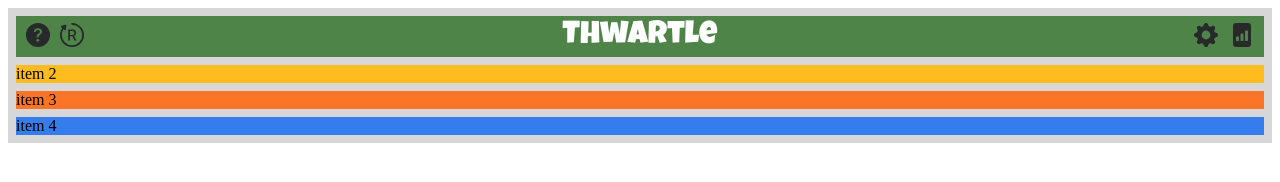
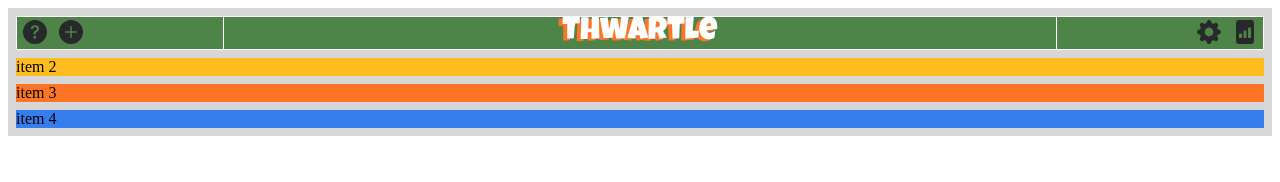
Before and after one commit to jacob-squires/htmltesting, a plain HTML site: page index.html in a window 1280 px wide. Drawn offline with Linux system fonts and the light colour scheme.

Commit message:
Header work.

```diff
--- a/index.html
+++ b/index.html
@@ -23,7 +23,7 @@
                                 xmlns="http://www.w3.org/2g00/svg"
                                 width="24"
                                 height="24"
-                                fill="var(--color_4)"
+                                fill="var(--color04)"
                                 class="bi bi-question-circle-fill"
                                 viewBox="0 0 16 16"
                             >
@@ -32,23 +32,20 @@
                                 />
                             </svg>
                         </button>
-                        <a href="index.html">
-                            <svg
-                                xmlns="http://www.w3.org/2000/svg"
+                        <button
+                            class="header-button"
+                            onclick="window.location.href='/index.html'"
+                        >
+                            <svg xmlns="http://www.w3.org/2000/svg"
                                 width="24"
                                 height="24"
-                                fill="var(--color_4)"
-                                class="bi bi-bootstrap-reboot"
+                                fill="var(--color04)"
+                                class="bi bi-plus-circle-fill"
                                 viewBox="0 0 16 16"
                             >
-                                <path
-                                    d="M1.161 8a6.84 6.84 0 1 0 6.842-6.84.58.58 0 1 1 0-1.16 8 8 0 1 1-6.556 3.412l-.663-.577a.58.58 0 0 1 .227-.997l2.52-.69a.58.58 0 0 1 .728.633l-.332 2.592a.58.58 0 0 1-.956.364l-.643-.56A6.812 6.812 0 0 0 1.16 8z"
-                                />
-                                <path
-                                    d="M6.641 11.671V8.843h1.57l1.498 2.828h1.314L9.377 8.665c.897-.3 1.427-1.106 1.427-2.1 0-1.37-.943-2.246-2.456-2.246H5.5v7.352h1.141zm0-3.75V5.277h1.57c.881 0 1.416.499 1.416 1.32 0 .84-.504 1.324-1.386 1.324h-1.6z"
-                                />
+                                <path d="M16 8A8 8 0 1 1 0 8a8 8 0 0 1 16 0zM8.5 4.5a.5.5 0 0 0-1 0v3h-3a.5.5 0 0 0 0 1h3v3a.5.5 0 0 0 1 0v-3h3a.5.5 0 0 0 0-1h-3v-3z"/>
                             </svg>
-                        </a>
+                        </button>
                     </div>
                     <div class="header-logo">Thwartle</div>
                     <div class="header-right">
@@ -60,7 +57,7 @@
                                 xmlns="http://www.w3.org/2000/svg"
                                 width="24"
                                 height="24"
-                                fill="var(--color_4)"
+                                fill="var(--color04)"
                                 class="bi bi-gear-fill"
                                 viewBox="0 0 16 16"
                             >
@@ -76,7 +73,7 @@
                             xmlns="http://www.w3.org/2000/svg"
                             width="24"
                             height="24"
-                            fill="var(--color_4)"
+                            fill="var(--color04)"
                             class="bi bi-file-bar-graph-fill"
                             viewBox="0 0 16 16"
                         >
--- a/styles.css
+++ b/styles.css
@@ -2,18 +2,20 @@
 /* BASIC SETUP
 /* -------------------------------------------------------------------------- */
 :root {
-    --color_1: hsl(0, 0%, 100%);
-    --color_2: hsl(120, 1%, 60%);
-    --color_3: hsl(214, 6%, 24%);
-    --color_4: hsl(210, 5%, 16%);
-    --color_5: hsl(200, 5%, 12%);
-    --color_6: hsl(114, 29%, 40%);
-    --color_7: hsl(42, 100%, 56%);
-    --color_8: hsl(217, 84%, 57%);
-    --color_9: hsl(22, 97%, 57%);
-    --color_10: hsl(114, 29%, 56%);
-    --color_11: hsl(120, 1%, 84%);
-    --color_12: hsl(216, 6%, 16%);
+    --color01: hsl(0, 0%, 100%);
+    --color02: hsl(120, 1%, 60%);
+    --color03: hsl(214, 6%, 24%);
+    --color04: hsl(210, 5%, 16%);
+    --color05: hsl(200, 5%, 12%);
+    --color06: hsl(114, 29%, 40%);
+    --color07: hsl(42, 100%, 56%);
+    --color08: hsl(217, 84%, 57%);
+    --color09: hsl(22, 97%, 57%);
+    --color10: hsl(114, 29%, 56%);
+    --color11: hsl(120, 1%, 84%);
+    --color12: hsl(216, 6%, 16%);
+
+    --header-height: 4vh;
 }
 /* -------------------------------------------------------------------------- */
 /* MAIN FLEX LAYOUT
@@ -26,7 +28,7 @@
     /* flex-flow: column; */
     flex-direction: column;
 
-    background-color: var(--color_11);
+    background-color: var(--color11);
     height: 100%;
     padding: 8px;
     gap: 8px;
@@ -38,27 +40,28 @@
     padding: 8px;
 } */
 .header {
-    background: var(--color_6);
+    background: var(--color06);
     /* flex:0 1 auto; */
     order: 0;
     flex-grow: 0;
     overflow: auto;
+    /* height: 8vh; */
 }
 .game {
-    background: var(--color_7);
+    background: var(--color07);
     /* flex:1 1 auto; */
     flex-grow: 1;
     align-self: auto;
     overflow: auto;
 }
 .keyboard {
-    background: var(--color_9);
+    background: var(--color09);
     flex-grow: 1;
     align-self: auto;
     overflow: auto;
 }
 .ads {
-    background: var(--color_8);
+    background: var(--color08);
     flex-grow: 1;
     align-self: auto;
     overflow: auto;
@@ -69,32 +72,41 @@
 /* -------------------------------------------------------------------------- */
 .header-grid {
     display: grid;
-    grid-template-columns: 1fr 1fr 1fr;
+    grid-template-columns: 0.5fr 2fr 0.5fr;
     gap: 0px 0px;
     align-items: center;
     justify-content: center;
 }
 .header-left {
-    padding: 4px;
-    justify-self: left;
-    text-align: left;
-    width: 100%;
+    padding: 0px;
+    display: flex;
+    align-items: center;
+    justify-content: left;
+    border: 1px solid var(--color01);
+    height: var(--header-height);
+}
+.header-right {
+    padding: 0px;
+    display: flex;
+    align-items: center;
+    justify-content: right;
+    border: 1px solid var(--color01);
+    height: var(--header-height);
 }
 .header-logo {
-    padding: 4px;
+    padding: 0px;
     justify-self: center;
-    align-items: center;
     text-align: center;
     width: 100%;
     font-family: "Luckiest Guy";
     font-size: 2em;
-    color: var(--color_1);
-    text-shadow: -4px 2px 0px var(--color_6);
-}
-.header-right {
-    padding: 4px;
-    justify-self: right;
-    text-align: right;
+    color: var(--color01);
+    text-shadow: -4px 2px 0px var(--color09);
+    border: 1px solid var(--color01);
+    height: var(--header-height);
+    text-align: center;
+    vertical-align: middle;
+    line-height: var(--header-height);
 }
 .header-button {
     border: none;
```
